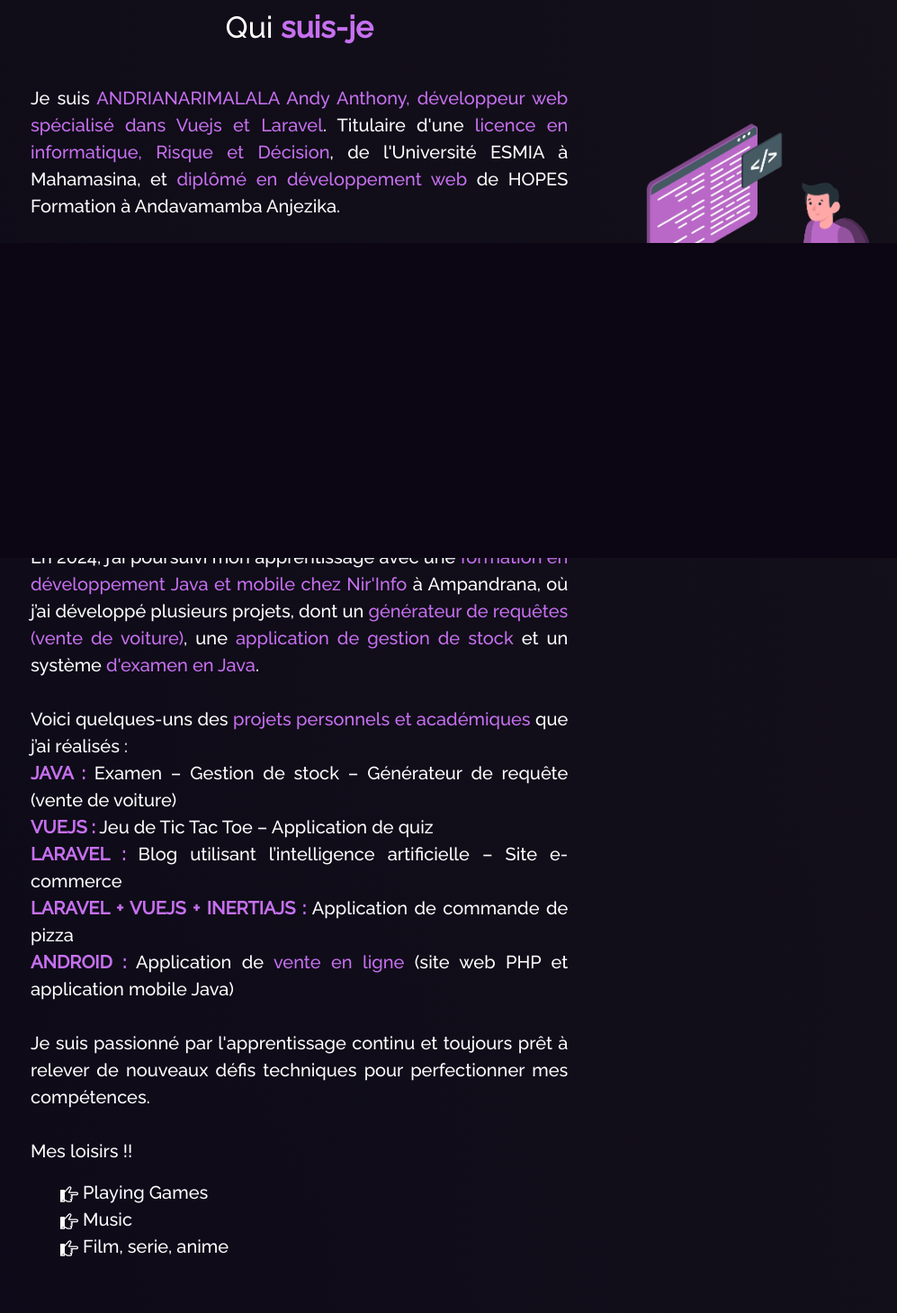
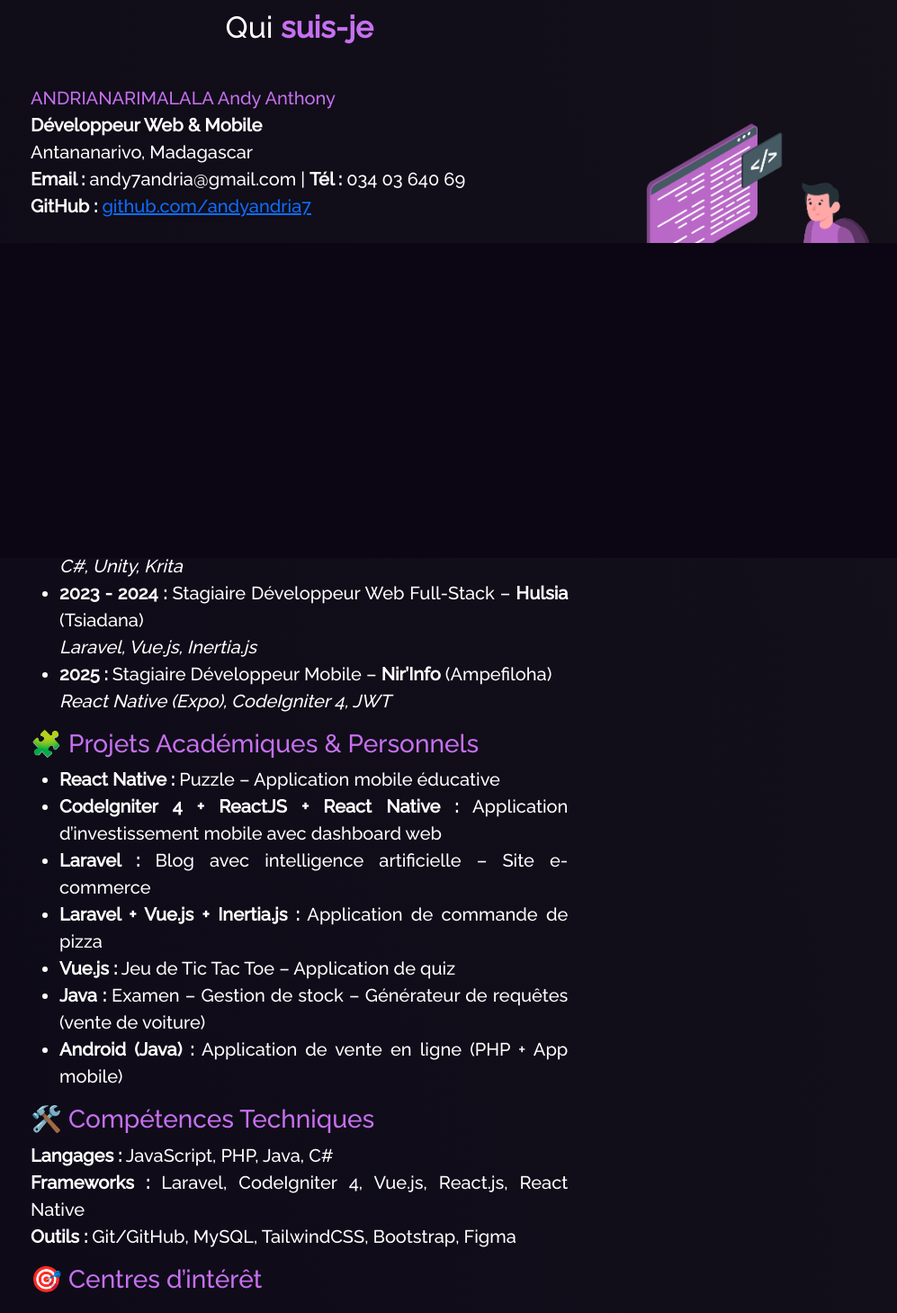
Before and after one commit to andyandria7/portfolio, a React (Vite) app: page /about in a window 1280 px wide. Shown: the part 180-1639 px from the top of the page at 90% size, without its empty margins (74-1071 px from the left). Built offline with nearby package versions, Linux system fonts and the light colour scheme.

Commit message:
new modiff

```diff
--- a/src/components/About/AboutCard.jsx
+++ b/src/components/About/AboutCard.jsx
@@ -7,102 +7,115 @@ function AboutCard() {
       <Card.Body>
         <blockquote className="blockquote mb-0">
           <p style={{ textAlign: "justify" }}>
-            Je suis{" "}
-            <span className="purple">
-              ANDRIANARIMALALA Andy Anthony, développeur web spécialisé dans
-              Vuejs et Laravel
-            </span>
-            . Titulaire d'une{" "}
-            <span className="purple">
-              licence en informatique, Risque et Décision
-            </span>
-            , de l'Université ESMIA à Mahamasina, et
-            <span className="purple"> diplômé en développement web</span> de
-            HOPES Formation à Andavamamba Anjezika.
+            <span className="purple">ANDRIANARIMALALA Andy Anthony</span>
+            <br />
+            <b>Développeur Web & Mobile</b>
+            <br />
+            Antananarivo, Madagascar
+            <br />
+            <b>Email :</b> andy7andria@gmail.com | <b>Tél :</b> 034 03 640 69
+            <br />
+            <b>GitHub :</b>{" "}
+            <a
+              href="https://github.com/andyandria7"
+              target="_blank"
+              rel="noreferrer"
+            >
+              github.com/andyandria7
+            </a>
             <br />
             <br />
-            En 2019, j'ai obtenu mon{" "}
-            <span className="purple">Baccalauréat série Technique</span> à
-            l'ESCA, Antanimena, ainsi que mon
-            <span className="purple"> diplôme de BEP</span> à Ampefiloha.
-            <br />
-            En 2021, j'ai commencé mon parcours dans le développement web en
-            apprenant <span className="purple">les bases du web</span>, ce qui
-            m’a permis de poser les fondations de mes compétences actuelles.
-            <br />
-            La même année, j’ai également effectué un{" "}
-            <span className="purple">
-              stage en tant que développeur junior à l'Association Infinity
-              Creative
-            </span>
-            , où j’ai participé à un projet de{" "}
-            <span className="purple">
-              développement de jeux en C# avec Unity et Krita
-            </span>
-            .
-            <br />
-            En 2022, j'ai réalisé un{" "}
-            <span className="purple">stage chez Hulsia à Tsiadana</span>,
-            contribuant activement au <span className="purple">
-               développement d'un site web avec Laravel
-            </span>
-            .
-            <br />
-            En 2024, j’ai poursuivi mon apprentissage avec une{" "}
-            <span className="purple">
-              formation en développement Java et mobile chez Nir'Info
-            </span>{" "}
-            à Ampandrana, où j’ai développé plusieurs projets, dont un{" "}
-            <span className="purple">
-              générateur de requêtes (vente de voiture)
-            </span>
-            , une{" "}
-                 <span className="purple">application de gestion de stock</span> et
-            un système <span className="purple">d'examen en Java</span>.
-            <br />
-            <br />
-            Voici quelques-uns des{" "}
-            <span className="purple">
-              projets personnels et académiques
-            </span>{" "}
-            que j’ai réalisés :
-            <br />
-            <strong className="purple">JAVA :</strong> Examen – Gestion de stock
-            – Générateur de requête (vente de voiture)
-            <br />
-            <strong className="purple">VUEJS :</strong> Jeu de Tic Tac Toe –
-            Application de quiz
-            <br />
-            <strong className="purple">LARAVEL :</strong> Blog utilisant
-            l’intelligence artificielle – Site e-commerce
-            <br />
-            <strong className="purple">
-              LARAVEL + VUEJS + INERTIAJS :
-            </strong>{" "}
-            Application de commande de pizza
-            <br />
-            <strong className="purple">ANDROID :</strong> Application de{" "}
-            <span className="purple">vente en ligne</span> (site web PHP et
-            application mobile Java)
-            <br />
-            <br />
-            Je suis passionné par l'apprentissage continu et toujours prêt à
-            relever de nouveaux défis techniques pour perfectionner mes
-            compétences.
-            <br />
-            <br />
-            Mes loisirs !!
+
+            <h3 className="purple">🎓 Formation</h3>
+            <ul>
+              <li>
+                <b>2020 - 2023 :</b> Licence en Informatique, Risques et
+                Décisions – <b>Université ESMIA</b>
+              </li>
+              <li>
+                <b>2023 - 2024 :</b> Formation en Développement Web –{" "}
+                <b>HOPES Formation</b> (Antsahavola)
+              </li>
+              <li>
+                <b>2025 :</b> Formation en Développement Mobile (Java & React
+                Native) – <b>Nir’Info</b> (Ampefiloha)
+              </li>
+            </ul>
+
+            <h3 className="purple">💼 Expériences Professionnelles</h3>
+            <ul>
+              <li>
+                <b>2022 - 2023 :</b> Stagiaire Développeur de Jeux –{" "}
+                <b>Infinity Creative</b> (Antsakaviro)
+                <br />
+                <i>C#, Unity, Krita</i>
+              </li>
+              <li>
+                <b>2023 - 2024 :</b> Stagiaire Développeur Web Full-Stack –{" "}
+                <b>Hulsia</b> (Tsiadana)
+                <br />
+                <i>Laravel, Vue.js, Inertia.js</i>
+              </li>
+              <li>
+                <b>2025 :</b> Stagiaire Développeur Mobile –{" "}
+                <b>Nir’Info</b> (Ampefiloha)
+                <br />
+                <i>React Native (Expo), CodeIgniter 4, JWT</i>
+              </li>
+            </ul>
+
+            <h3 className="purple">🧩 Projets Académiques & Personnels</h3>
+            <ul>
+              <li>
+                <b>React Native :</b> Puzzle – Application mobile éducative
+              </li>
+              <li>
+                <b>CodeIgniter 4 + ReactJS + React Native :</b> Application
+                d’investissement mobile avec dashboard web
+              </li>
+              <li>
+                <b>Laravel :</b> Blog avec intelligence artificielle – Site
+                e-commerce
+              </li>
+              <li>
+                <b>Laravel + Vue.js + Inertia.js :</b> Application de commande
+                de pizza
+              </li>
+              <li>
+                <b>Vue.js :</b> Jeu de Tic Tac Toe – Application de quiz
+              </li>
+              <li>
+                <b>Java :</b> Examen – Gestion de stock – Générateur de requêtes
+                (vente de voiture)
+              </li>
+              <li>
+                <b>Android (Java) :</b> Application de vente en ligne (PHP + App
+                mobile)
+              </li>
+            </ul>
+
+            <h3 className="purple">🛠️ Compétences Techniques</h3>
+            <p>
+              <b>Langages :</b> JavaScript, PHP, Java, C#
+              <br />
+              <b>Frameworks :</b> Laravel, CodeIgniter 4, Vue.js, React.js,
+              React Native
+              <br />
+              <b>Outils :</b> Git/GitHub, MySQL, TailwindCSS, Bootstrap, Figma
+            </p>
+
+            <h3 className="purple">🎯 Centres d’intérêt</h3>
           </p>
 
           <ul>
             <li className="about-activity">
-              <ImPointRight /> Playing Games
+              <ImPointRight /> Jeux vidéo
             </li>
             <li className="about-activity">
-              <ImPointRight /> Music
+              <ImPointRight /> Musique
             </li>
             <li className="about-activity">
-              <ImPointRight /> Film, serie, anime
+              <ImPointRight /> Films, séries et animés
             </li>
           </ul>
         </blockquote>
--- a/src/components/About/Skillset.jsx
+++ b/src/components/About/Skillset.jsx
@@ -1,6 +1,6 @@
 import { Col, Row } from "react-bootstrap";
 import { DiGit, DiJava, DiJavascript1, DiPython, DiReact } from "react-icons/di";
-import { FaBootstrap, FaLaravel, FaSass, FaSymfony, FaVuejs  } from "react-icons/fa";
+import { FaBootstrap, FaLaravel,FaReact,FaFire, FaSass, FaSymfony, FaVuejs  } from "react-icons/fa";
 import { SiPostgresql, SiTailwindcss, SiCsharp } from "react-icons/si";
 import { Flat } from '@alptugidin/react-circular-progress-bar';
 import ReactCardFlip from 'react-card-flip';
@@ -8,6 +8,7 @@ import { useState } from "react";
 
 function Skillset() {
     const [laravel, setLaravel] = useState(0);
+    const [CodeIgniter, setCodeIgniter] = useState(0);
     const [react, setReact] = useState(0);
     const [vuejs, setVuejs] = useState(0);
     const [symfony, setSymfony] = useState(0);
@@ -26,8 +27,9 @@ function Skillset() {
         if (!isFlipped) {
             setIsFlipped(true);
             setTimeout(() => {
-                setLaravel(75);
-                setReact(35);
+                setLaravel(70);
+                setReact(55);
+                setCodeIgniter(50)
                 setVuejs(55);
                 setSymfony(40);
                 setBootstrap(60);
@@ -101,6 +103,38 @@ function Skillset() {
                 </ReactCardFlip>
             </Col>
             <Col xs={4} md={2} className="tech-icons pointer" onMouseEnter={handleMouseEnter} onMouseLeave={handleMouseLeave} isFlipped={isFlipped}>
+                {/* flip */}
+                <ReactCardFlip isFlipped={isFlipped} flipDirection="vertical">
+                    <div className="card bg-transparent  text-white d-flex justify-content-center align-items-center text-center " style={{ height: '104px' }}>
+                        <FaReact />
+                    </div>
+                    <div className="card " style={{ height: '6.5rem' }} >
+                        <div className="circle" style={{
+                            width: '6rem',
+                            marginTop: '-9px',
+                            marginLeft: '34px'
+                        }}>
+                            <Flat
+                                progress={react}
+                                text='ReactJs'
+                                sx={{
+                                    strokeColor: '#700c86',
+                                    barWidth: 5,
+                                    height: '5rem',
+                                    width: '100%',
+                                    display: 'flex',
+                                    justifyContent: 'center',
+                                    alignItems: 'center',
+                                    fontSize: '1rem',
+                                    color: '#fff',
+                                }}
+                            />
+                        </div>
+                    </div>
+
+                </ReactCardFlip>
+            </Col>
+            <Col xs={4} md={2} className="tech-icons pointer" onMouseEnter={handleMouseEnter} onMouseLeave={handleMouseLeave} isFlipped={isFlipped}>
 
                 <ReactCardFlip isFlipped={isFlipped} flipDirection="vertical">
                     <div className="card bg-transparent  text-white d-flex justify-content-center align-items-center text-center " style={{ height: '104px' }}>
@@ -114,6 +148,38 @@ function Skillset() {
                         }}>
                             <Flat
                                 progress={vuejs}
+                                text='VueJs'
+                                sx={{
+                                    strokeColor: '#700c86',
+                                    barWidth: 5,
+                                    height: '5rem',
+                                    width: '100%',
+                                    display: 'flex',
+                                    justifyContent: 'center',
+                                    alignItems: 'center',
+                                    fontSize: '1rem',
+                                    color: '#fff', // Change text color to white
+                                }}
+                            />
+                        </div>
+                    </div>
+
+                </ReactCardFlip>
+            </Col>
+            <Col xs={4} md={2} className="tech-icons pointer" onMouseEnter={handleMouseEnter} onMouseLeave={handleMouseLeave} isFlipped={isFlipped}>
+
+                <ReactCardFlip isFlipped={isFlipped} flipDirection="vertical">
+                    <div className="card bg-transparent  text-white d-flex justify-content-center align-items-center text-center " style={{ height: '104px' }}>
+                        <FaFire />
+                    </div>
+                    <div className="card " style={{ height: '6.5rem' }}>
+                        <div className="circle" style={{
+                            width: '6rem',
+                            marginTop: '-9px',
+                            marginLeft: '34px'
+                        }}>
+                            <Flat
+                                progress={CodeIgniter}
                                 text='VueJs'
                                 sx={{
                                     strokeColor: '#700c86',
--- a/src/components/Home/Home.jsx
+++ b/src/components/Home/Home.jsx
@@ -35,12 +35,12 @@ function Home() {
             </Col>
 
             <Col md={5} style={{ paddingBottom: 20 }}>
-              {/* <img
+              <img
                 src={homeLogo}
                 alt="home pic"
                 className="img-fluid"
                 style={{ maxHeight: "450px" }}
-              /> */}
+              />
             </Col>
           </Row>
         </Container>
--- a/src/components/Home/Home2.jsx
+++ b/src/components/Home/Home2.jsx
@@ -1,12 +1,9 @@
 import { Container, Row, Col } from "react-bootstrap";
-import myImg from "../../assets/img/Web_Photo_Editor.jpg"
-// import Tilt from "react-parallax-tilt";
-import { SiIndeed } from "react-icons/si";
+import myImg from "../../assets/img/Web_Photo_Editor.jpg";
 import Tilt from "react-parallax-tilt";
-import {
-  AiFillGithub,
-} from "react-icons/ai";
+import { AiFillGithub } from "react-icons/ai";
 import { FaLinkedinIn, FaFacebook } from "react-icons/fa";
+
 function Home2() {
   return (
     <Container fluid className="home-about-section" id="about">
@@ -14,44 +11,55 @@ function Home2() {
         <Row>
           <Col md={8} className="home-about-description">
             <h1 style={{ fontSize: "2.6em" }}>
-              Permettez-moi de  <span className="purple">me présenter </span>
+              Permettez-moi de <span className="purple">me présenter</span>
             </h1>
             <p className="home-about-body">
-              Bonjour, je suis un <b className="purple">développeur web </b> passionné par l'innovation et la création des technologies numériques.
+              Je m'appelle <b className="purple">Andy Andrianarimalala</b>, un{" "}
+              <b className="purple">développeur web & mobile</b> passionné par
+              l’innovation et la création de solutions numériques modernes.
               <br />
               <br />
-              Ma spécialité réside dans l'utilisation de technologies modernes telles que
-              <i>
-                <b className="purple"> Vuejs pour le frontend et Laravel pour le backend. </b>
-              </i>
+              Diplômé d’une <b className="purple">licence en Informatique</b> à
+              l’Université <b>ESMIA</b>, j’ai acquis de solides compétences
+              techniques en <b className="purple">Laravel</b>,{" "}
+              <b className="purple">CodeIgniter</b>,{" "}
+              <b className="purple">Vue.js</b>,{" "}
+              <b className="purple">React.js</b> et{" "}
+              <b className="purple">React Native</b>.
               <br />
               <br />
-              J'ai acquis mes compétences lors de ma formation chez HOPES Formation, une expérience qui a été cruciale dans mon parcours professionnel.
+              Au fil de mes stages chez <b>HOPES Formation</b>,{" "}
+              <b>Nir’Info</b> et <b>Hulsia</b>, j’ai développé plusieurs
+              projets allant de la création d’applications web complètes avec{" "}
+              <b>Laravel + Inertia.js + React.js/Vue.js</b> à des applications mobiles
+              avec <b>React Native (Expo)</b> connectées à des API{" "}
+              <b>CodeIgniter 4</b>.
               <br />
               <br />
-              Cette année, j’ai également enrichi mon savoir-faire en suivant une formation chez Nir'Info, où j’ai appris le <b className="purple">développement d’applications mobiles en Java, ainsi que les bases du langage Java.</b>
-              <br />
-              <br />
-              Je suis constamment <b className="purple">en quête de défis stimulants et de nouvelles connaissances</b> pour continuer à évoluer.
+              Toujours en quête de nouveaux défis, je cherche à collaborer sur
+              des projets innovants où je peux mettre à profit mes compétences
+              en <b className="purple">développement full-stack</b> et
+              continuer à progresser dans les domaines du web et du mobile.
             </p>
           </Col>
+
           <Col md={4} className="myAvtar">
             <Tilt>
               <img src={myImg} className="img-fluid" alt="avatar" />
             </Tilt>
           </Col>
         </Row>
+
         <Row>
           <Col md={12} className="home-about-social">
-            <h1>TROUVEZ-MOI SUR:</h1>
-
+            <h1>Retrouvez-moi sur :</h1>
             <ul className="home-about-social-links">
               <li className="social-icons">
                 <a
                   href="https://github.com/andyandria7"
                   target="_blank"
                   rel="noreferrer"
-                  className="icon-colour  home-social-icons"
+                  className="icon-colour home-social-icons"
                 >
                   <AiFillGithub />
                 </a>
@@ -61,10 +69,9 @@ function Home2() {
                   href="https://www.facebook.com/tonny.kwel"
                   target="_blank"
                   rel="noreferrer"
-                  className="icon-colour  home-social-icons"
+                  className="icon-colour home-social-icons"
                 >
                   <FaFacebook />
-
                 </a>
               </li>
               <li className="social-icons">
@@ -72,21 +79,21 @@ function Home2() {
                   href="https://www.linkedin.com/in/andy-andria-a97512291/"
                   target="_blank"
                   rel="noreferrer"
-                  className="icon-colour  home-social-icons"
+                  className="icon-colour home-social-icons"
                 >
                   <FaLinkedinIn />
                 </a>
               </li>
-
             </ul>
             <p>
-              N'hésitez pas à me  <span className="purple">contacter  </span>
+              N’hésitez pas à me{" "}
+              <span className="purple">contacter pour collaborer !</span>
             </p>
           </Col>
         </Row>
       </Container>
     </Container>
-  )
+  );
 }
 
-export default Home2
+export default Home2;
--- a/src/components/Home/Type.jsx
+++ b/src/components/Home/Type.jsx
@@ -5,11 +5,11 @@
       <Typewriter
         options={{
           strings: [
-            "Développeur web",
-            "Freelanceur",
+            "Développeur web & mobile",
             "Developpeur Full Stack",
-            "Java ",
-            "Vuejs et Laravel",
+            "Laravel, CodeIgniter",
+            "VueJs, ReactJs",
+            "React Native"
           ],
           autoStart: true,
           loop: true,
```
Also changed, not shown: src/components/Projects/Projects.jsx (+1 -72 lines).
